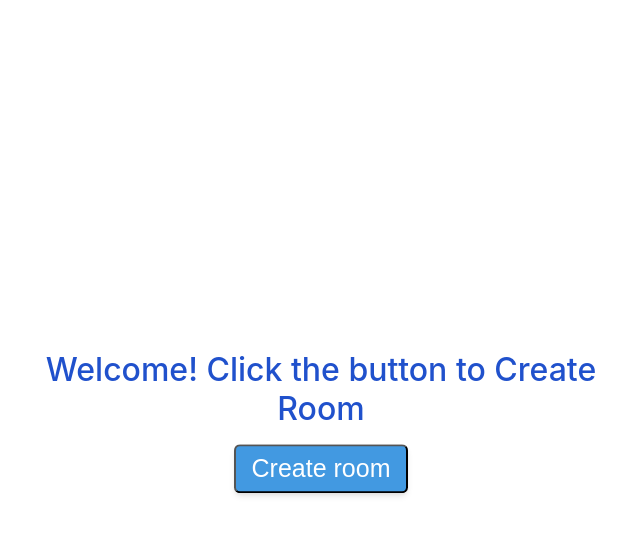
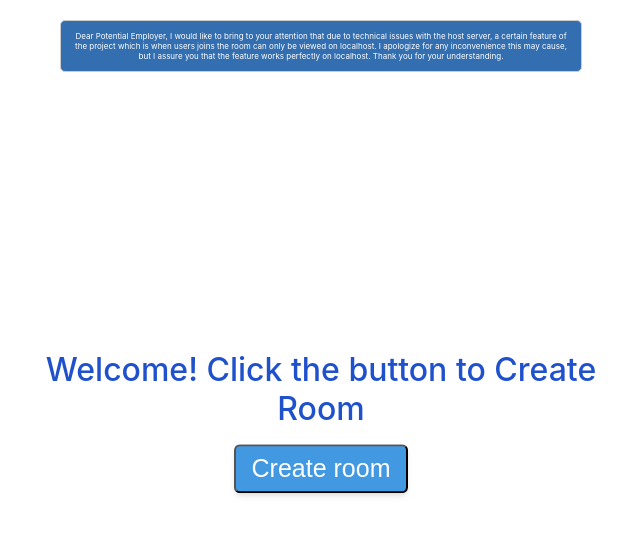
Before and after one commit to samthatcode/WebRTC_app, a React (Create React App) app in the folder client/: page / in a window 1280 px wide. Shown: the top 536 px of the page, without its empty margins (319-959 px from the left). Built offline with nearby package versions, Linux system fonts and the light colour scheme; no server answers.

Commit message:
Fixed a bug

```diff
--- a/client/src/index.css
+++ b/client/src/index.css
@@ -141,18 +141,20 @@ body {
 
 .notification-box {
   background-color: rgb(51, 111, 176);
+  position: absolute;
+  top: 0;
+  left: 50%;
+  transform: translate(-50%, 0);
+  color: #fff;
+  border: 1px solid #ccc;
+  border-radius: 5px;
   padding: 10px;
-  border-radius: 5px;
-  color: white;
-  max-width: 400px;
-  word-break: break-word;
-  transition: opacity 0.5s ease-in-out;
-  opacity: 0;
+  max-width: 500px;
+  margin: 20px auto 0;
+  font-size: 14px;
+  text-align: center;
 }
 
-.notification-box.show {
-  opacity: 1;
-}
 
 .notification-box:hover {
   transform: scale(1.05);
```
